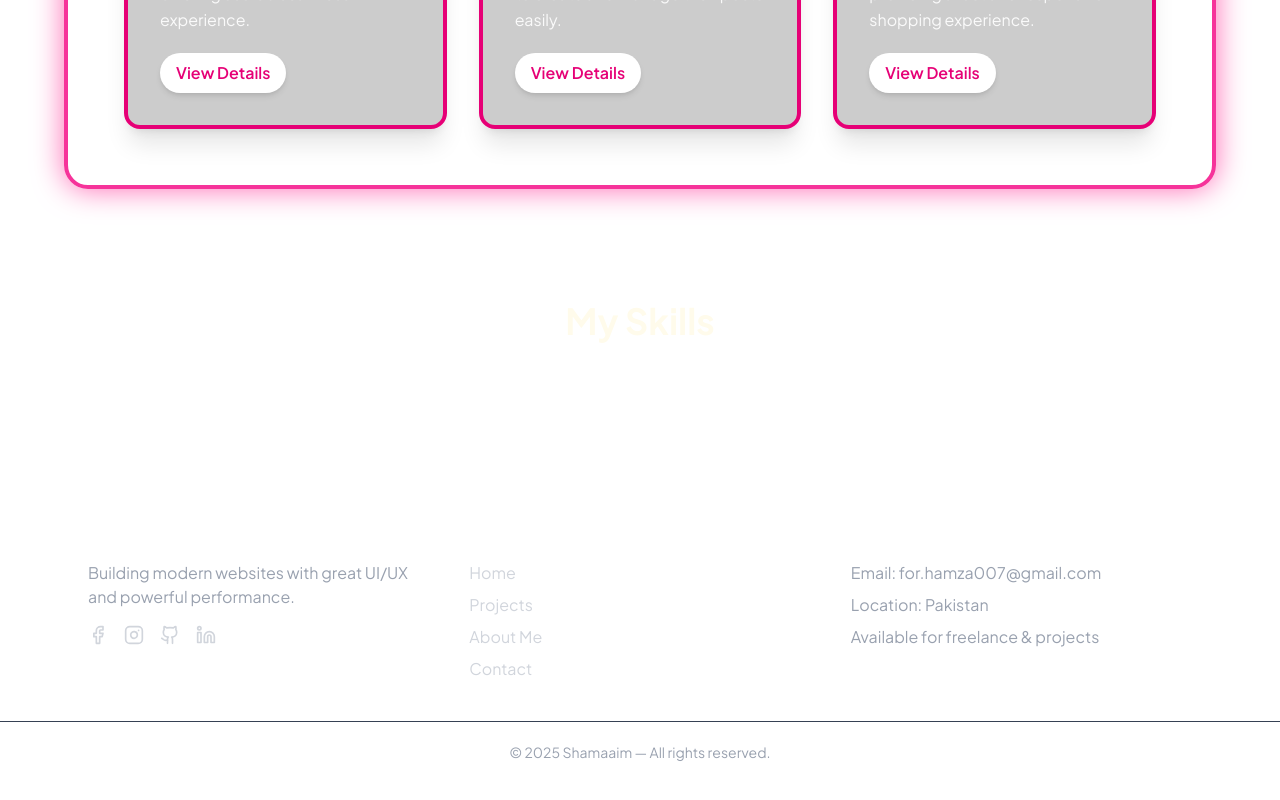
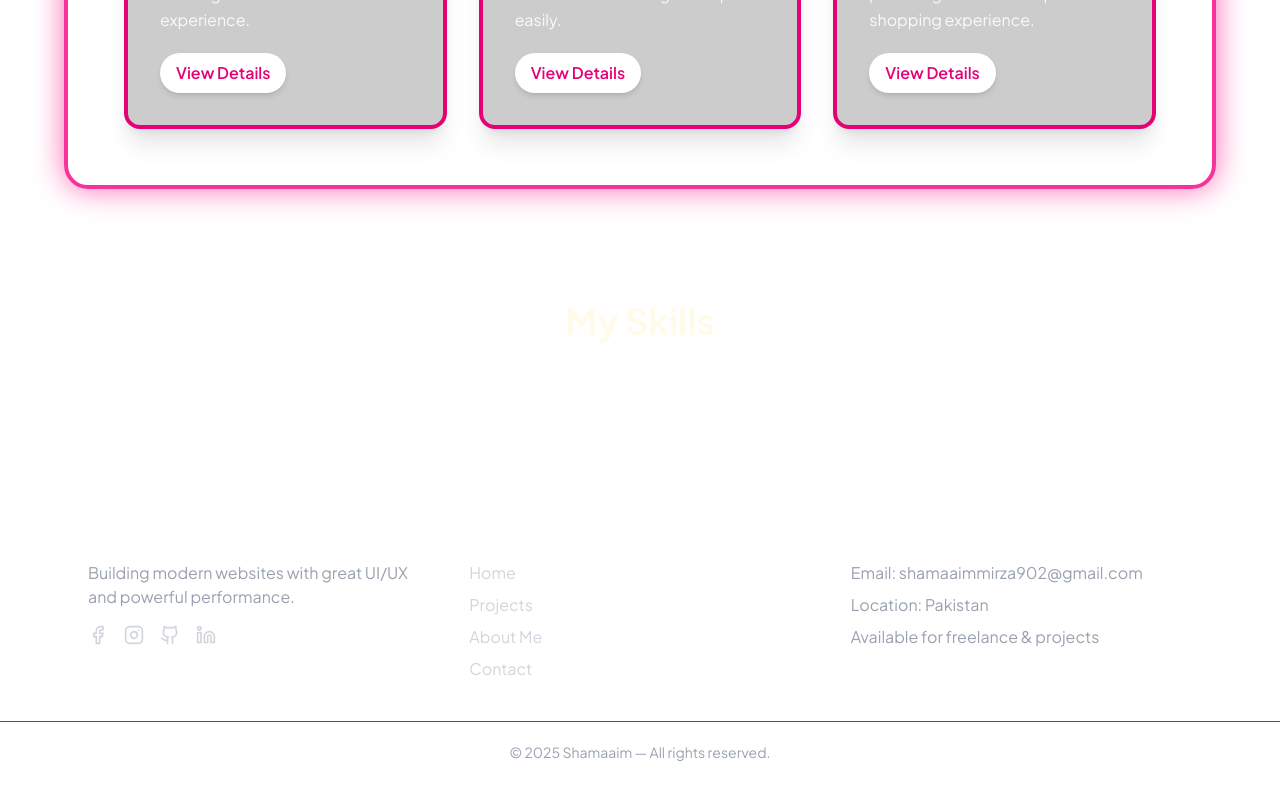
Before and after one commit to Mirza-Shamaaim123/my-portfolio, a Next.js app: page / in a window 1280 px wide. Shown: the part 2219-3019 px from the top of the page. Built offline with nearby package versions, Linux system fonts and the light colour scheme.

Commit message:
Multiple Changes

```diff
--- a/components/Footer.jsx
+++ b/components/Footer.jsx
@@ -26,9 +26,9 @@ export default function Footer() {
         <div>
           <h3 className="text-xl font-semibold text-white mb-4">Quick Links</h3>
           <ul className="space-y-2">
-            <li><a className="hover:text-white" href="#">Home</a></li>
-            <li><a className="hover:text-white" href="#">Projects</a></li>
-            <li><a className="hover:text-white" href="#">About Me</a></li>
+            <li><a className="hover:text-white" href="/">Home</a></li>
+            <li><a className="hover:text-white" href="#projects">Projects</a></li>
+            <li><a className="hover:text-white" href="#about">About Me</a></li>
             <li><a className="hover:text-white" href="#">Contact</a></li>
           </ul>
         </div>
@@ -37,14 +37,14 @@ export default function Footer() {
         <div>
           <h3 className="text-xl font-semibold text-white mb-4">Contact</h3>
           <ul className="space-y-2 text-gray-400">
-            <li>Email: for.hamza007@gmail.com</li>
+            <li>Email: shamaaimmirza902@gmail.com</li>
             <li>Location: Pakistan</li>
             <li>Available for freelance & projects</li>
           </ul>
         </div>
       </div>
 
-      <div className="border-t border-gray-700 mt-10 pt-5 text-center text-gray-400 text-sm">
+      <div className="border-t border-green-700 mt-10 pt-5 text-center text-gray-400 text-sm">
         © {new Date().getFullYear()} Shamaaim — All rights reserved.
       </div>
     </footer>
```
